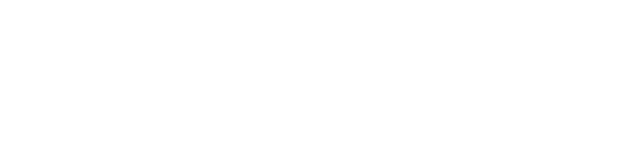
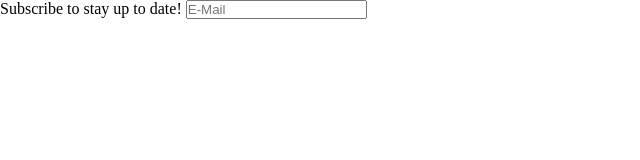
Before and after one commit to WebDevChris1/Email-Collector, a plain HTML site: page index.html in a window 1280 px wide. Shown: the whole page, without its empty margins (0-640 px from the left). Drawn offline with Linux system fonts and the light colour scheme.

Commit message:
basic html

```diff
--- a/index.css
+++ b/index.css
@@ -1,3 +1,5 @@
+@import url("https://fonts.googleapis.com/css2?family=Roboto&display=swap");
+
 *::before,
 *::after,
 * {
--- a/index.html
+++ b/index.html
@@ -8,6 +8,10 @@
     <title>Home</title>
   </head>
   <body>
+    <form>
+      <label>Subscribe to stay up to date!</label>
+      <input type="email" placeholder="E-Mail" required />
+    </form>
     <script src="./index.js"></script>
   </body>
 </html>
```
